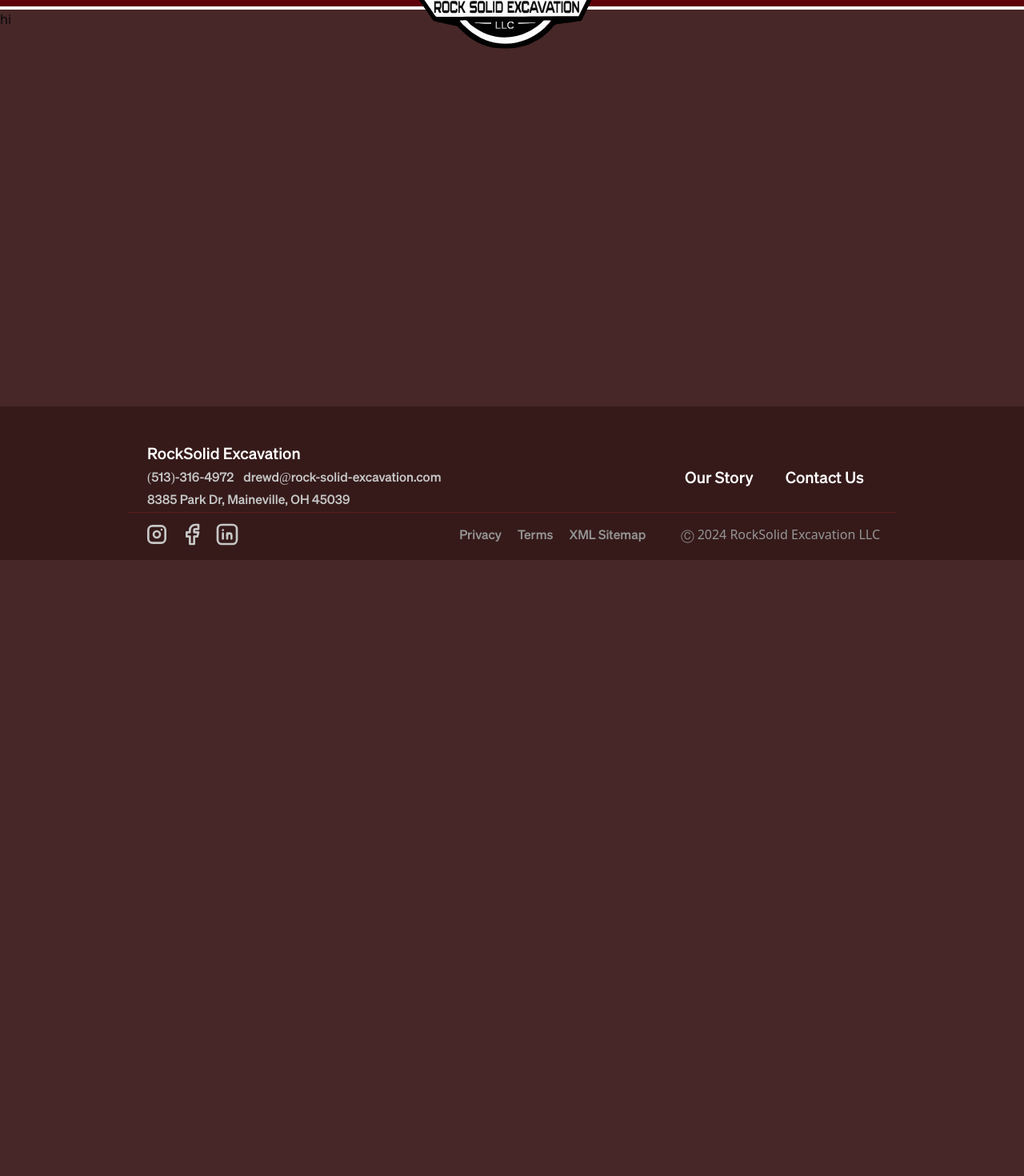
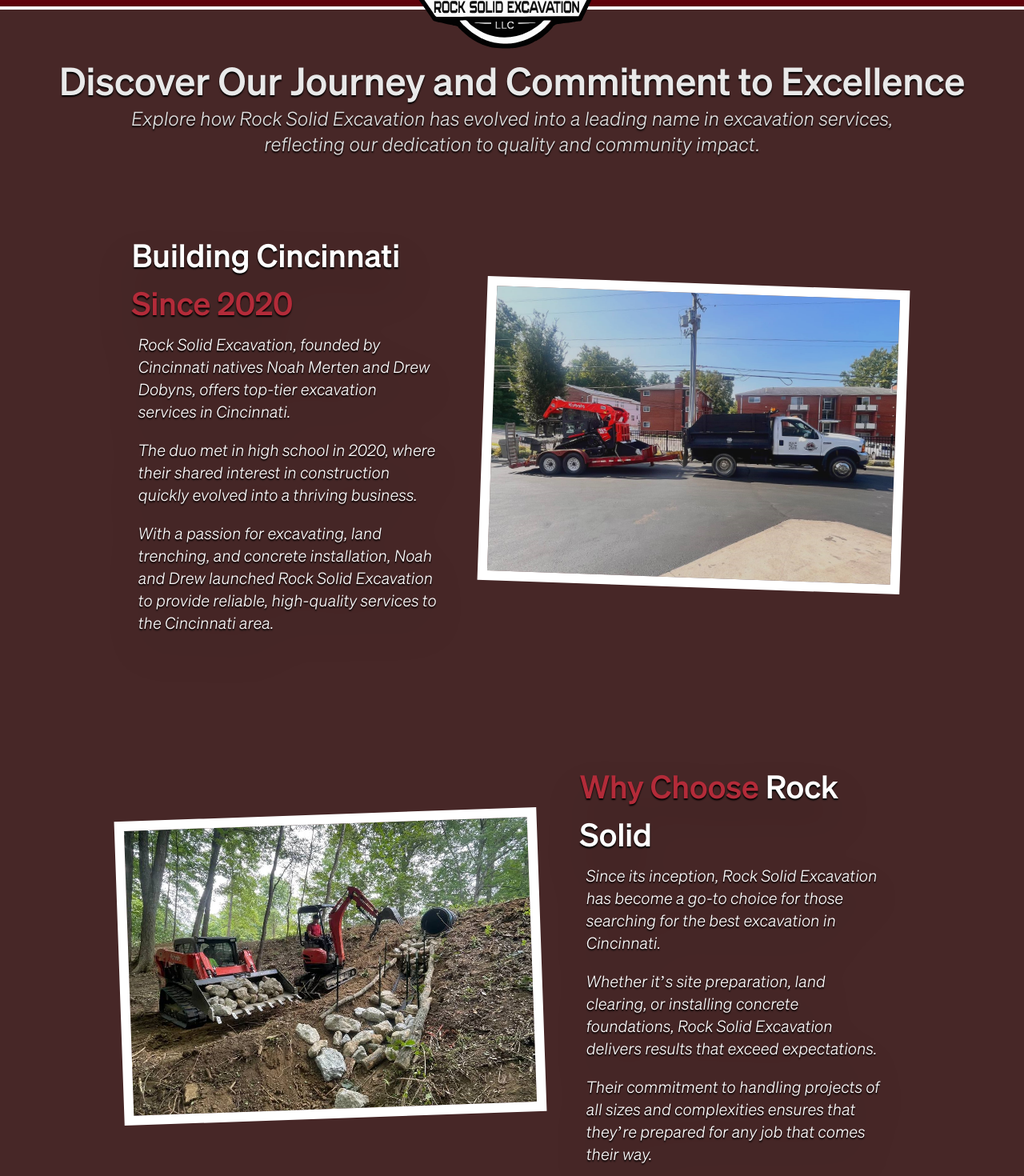
Before and after one commit to ccYSL/rocksolidexc, a Next.js app: page /about-1 in a window 1280 px wide. Shown: the part 100-1570 px from the top of the page at 80% size. Before the commit the page ends 800 px from the top, so only its background shows below. Built offline with nearby package versions, Linux system fonts and the light colour scheme.

Commit message:
did entire about us page my favorite of all pages so far

```diff
--- a/app/about-1/page.jsx
+++ b/app/about-1/page.jsx
@@ -1,9 +1,133 @@
+"use client";
 
+import "@/app/css/about.css";
+import { NavItems } from "../components/Header";
+import { cn } from "@/lib/utils";
 
-export default function About(){
-    return(
-        <h1>
-            <h1>hi</h1>
-        </h1>
-    )
+const aboutData = [
+  {
+    id: 1,
+    text1: "Building Cincinnati",
+    text2: "Since 2020",
+    picName: "/aboutCards/cardOne.jpg",
+    fred: false,
+    additionalClasses: ["bg-cover rotate-2", "lg:flex-row"],
+    p: [
+      "Rock Solid Excavation, founded by Cincinnati natives Noah Merten and Drew Dobyns, offers top-tier excavation services in Cincinnati.",
+      "The duo met in high school in 2020, where their shared interest in construction quickly evolved into a thriving business.",
+      "With a passion for excavating, land trenching, and concrete installation, Noah and Drew launched Rock Solid Excavation to provide reliable, high-quality services to the Cincinnati area.",
+    ],
+  },
+  {
+    id: 2,
+    text1: "Why Choose",
+    text2: "Rock Solid",
+    picName: "/aboutCards/cardTwo.jpg",
+    fred: true,
+    additionalClasses: ["bg-cover -rotate-2", "lg:flex-row-reverse"],
+    p: [
+      "Since its inception, Rock Solid Excavation has become a go-to choice for those searching for  the best excavation in Cincinnati.",
+      "Whether it’s site preparation, land clearing, or installing concrete foundations, Rock Solid Excavation delivers results that exceed expectations.",
+      "Their commitment to handling projects of all sizes and complexities ensures that they’re prepared for any job that comes their way.",
+    ],
+  },
+  {
+    id: 3,
+    text1: "Rock Solid's",
+    text2: "Mission",
+    picName: "/aboutCards/cardThree.jpg",
+    fred: false,
+    additionalClasses: ["bgsize100 rotate-2", "lg:flex-row"],
+    p: [
+      "At Rock Solid Excavation, our mission is simple: to deliver affordable, high-quality excavation services in Cincinnati, ensuring excellent results while staying within your budget.",
+      "Driven by a commitment to community, transparency, and consistently exceeding expectations, we bring a local perspective to every project. As Cincinnati natives, Drew and Noah specialize in Cincinnati land excavation",
+      "Their commitment to handling projects of all sizes and complexities ensures that they’re prepared for any job that comes their way.",
+    ],
+  },
+  {
+    id: 4,
+    text1: "Load's",
+    text2: "of Services",
+    fred: false,
+    additionalClasses: ["bgsize100 rotate-2", "lg:flex-row-reverse"],
+    p: [
+      "At Rock Solid Excavation, our mission is simple: to deliver affordable, high-quality excavation services in Cincinnati, ensuring excellent results while staying within your budget.",
+      "Driven by a commitment to community, transparency, and consistently exceeding expectations, we bring a local perspective to every project. As Cincinnati natives, Drew and Noah specialize in Cincinnati land excavation",
+      "Their commitment to handling projects of all sizes and complexities ensures that they’re prepared for any job that comes their way.",
+    ],
+  },
+];
+
+export default function About() {
+  return (
+    <>
+      <header
+        className="flex flex-col items-center text-4xl text-center mt-6 lg:text-5xl lg:mt-16 font-[sohneK] text-[#E9E9E9]"
+        style={{ textShadow: "0 2px 2px #000" }}
+      >
+        Discover Our Journey and Commitment to Excellence
+        <span className="text-2xl text-center font-[sohneLI] text-[#E0E0E0] p-2">
+          Explore how Rock Solid Excavation has evolved into a leading name in
+          excavation services,
+          <br className="hidden lg:block" /> reflecting our dedication to
+          quality and community impact.
+        </span>
+      </header>
+      <section className="lg:px-2 xl:px-28 mt-9 text-white font-[sohneK] flex flex-col gap-14">
+        {aboutData.map((about) => {
+          return (
+            <section
+              key={about.id}
+              className={cn("flex flex-col-reverse gap-8 justify-center items-center", about.additionalClasses[1])}
+            >
+              <div
+                className="text-[2.50rem] drop-shadow-2xl lg:w-2/4 xl:w-2/5 p-4 xl:py-12"
+                style={{ textShadow: "0 2px 2px #000" }}
+              >
+                <div
+                  className={`${
+                    about.fred ? "text-rsred" : "text-white"
+                  }`}
+                >
+                  {about.text1}{" "}
+                  <span
+                    className={`${about.fred ? "text-white" : "text-rsred"}`}
+                  >
+                    {about.text2}
+                  </span>
+                </div>
+                <article className="text-lg font-[SohneLI] flex flex-col gap-5 p-2">
+                  {about.p.map((item, index) => (
+                    <p className="text-xl" key={index}>
+                      {item}
+                    </p>
+                  ))}
+                </article>
+              </div>
+              {about.id == 4 ? (
+                <NavItems classes="text-white rounded-xl sm:flex flex-col sm:grid grid-cols-2 grid-rows-4 justify-center grid-container bg-[#e0e0e0] gap-2 lg:mr-12" />
+              ) : (
+                <div
+                  className={cn(
+                    "w-11/12 self-center lg:w-2/4 h-[300px] md:h-[340px] lg:h-[380px] max-w-[675px] bg-center border-white border-[12px]",
+                    about.additionalClasses[0]
+                  )}
+                  style={{ backgroundImage: `url('${about.picName}')` }}
+                ></div>
+              )}
+            </section>
+          );
+        })}
+      </section>
+      <section className="flex justify-center my-14">
+        <div className="justify-center flex flex-col md:flex-row gap-5 drop-shadow-2xl shadow-2xl rounded-xl py-4 px-4 items-center bg-red-950">
+        <h1 className="text-2xl text-center md:text-4xl text-white font-[sohneK]" style={{ textShadow: "0 2px 2px #000" }} >Get a Rock Solid Quote Today</h1>
+        <div className="flex flex-row sm:gap-5">
+        <a href="/contact-1"><button className="h-[65px] md:h-[65px] text-lg lg:text-xl shadow-[0_4px_14px_0_rgb(112,12,21,39%)] hover:shadow-[0_8px_20px_rgba(112,12,21,40%)] hover:bg-[rgba(112,12,21,0.9)] px-8 py-2 bg-[#720D16] rounded-md text-white font-medium transition duration-200 ease-linear hover:-translate-y-1">Get An Estimate Today</button></a>
+        <a href="/contact-1"><button className="hidden sm:block h-[65px] text-lg lg:text-xl shadow-[0_4px_14px_0_rgb(112,12,21,39%)] hover:shadow-[0_8px_20px_rgba(112,12,21,40%)] hover:bg-[rgba(112,12,21,0.9)] px-8 py-2 bg-[#720D16] rounded-md text-white font-medium transition duration-200 ease-linear hover:-translate-y-1">Talk To Us Directly</button></a>
+        </div>
+        </div>
+      </section>
+    </>
+  );
 }
--- a/app/css/about.css
+++ b/app/css/about.css
@@ -1,3 +1,9 @@
 body {
-    background: linear-gradient(180deg, #5C1D1D 0%, #472727 53%, #5C1D1D 100%) !important;
+    background: linear-gradient(180deg, #472727 55%, #562626 80%, #4d1818 100%) !important;
 }
+.bgsize100 {
+    background-size: 100% 100%;
+}
+.grid-container > :last-child {
+    grid-column: span 2;
+  }
```
Also changed, not shown: public/aboutCards/cardOne.jpg, public/aboutCards/cardThree.jpg.
